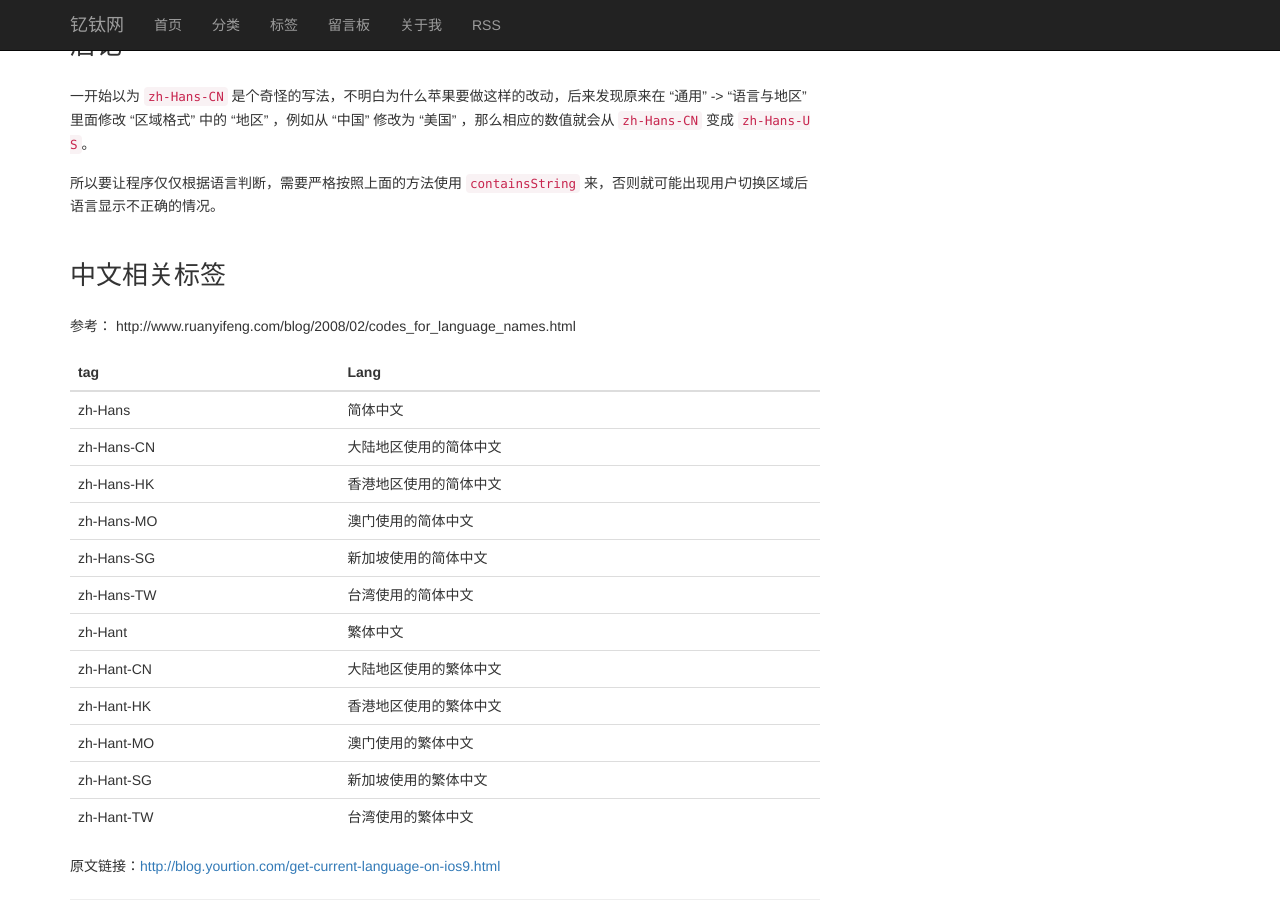
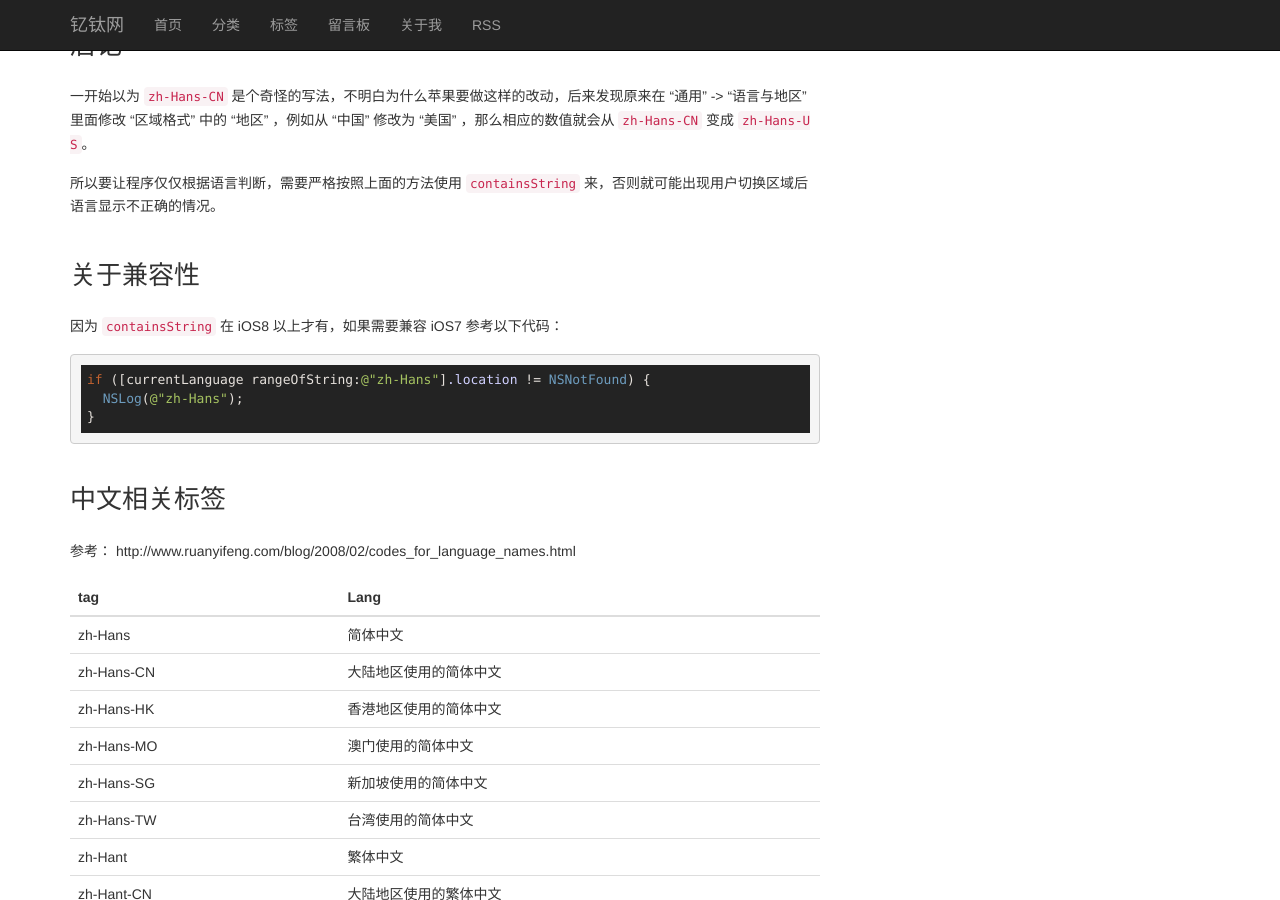
Before and after one commit to yourtion/yourtion.github.io, a Jekyll site: the page built from _posts/2015/09/2015-09-29-get-current-language-on-ios9.md, in a window 1280 px wide and 900 px high, scrolled down 1082 px. Built offline with Jekyll 4.4.1, drawn with Linux system fonts in a browser that asks for light colours; comment, search, counter and statistics services are not loaded.

Commit message:
update `get-current-language-on-ios9`

````diff
--- a/_posts/2015/09/2015-09-29-get-current-language-on-ios9.md
+++ b/_posts/2015/09/2015-09-29-get-current-language-on-ios9.md
@@ -6,7 +6,7 @@ title: "iOS9正确获取用户语言设置"
 author: Yourtion
 keywords: ["preferredLanguages", "NSLocale", "currentLanguage", "zh-Hans", "zh-Hans-CN"]
 description: "升级 iOS9 后，发现很多应用都变成了英文的，这是因为 iOS9 对语言的标识进行升级，zh-Hans 变成了 zh-Hans-CN，导致一些程序原有的语言判断出错，针对这个情况，在兼容原有系统的基础上对语言的判断进行升级，让功能更加完善"
-category: "ios"
+category: "iOS"
 tags: ["移动开发"]
 ---
 {% include JB/setup %}
@@ -54,6 +54,16 @@ if ([currentLanguage containsString:@"zh-Hant"]) {
 
 所以要让程序仅仅根据语言判断，需要严格按照上面的方法使用 `containsString` 来，否则就可能出现用户切换区域后语言显示不正确的情况。
 
+## 关于兼容性
+
+因为 `containsString` 在 iOS8 以上才有，如果需要兼容 iOS7 参考以下代码：
+
+```
+if ([currentLanguage rangeOfString:@"zh-Hans"].location != NSNotFound) {
+  NSLog(@"zh-Hans");
+}
+```
+
 ## 中文相关标签
 
 参考： http://www.ruanyifeng.com/blog/2008/02/codes_for_language_names.html
````
